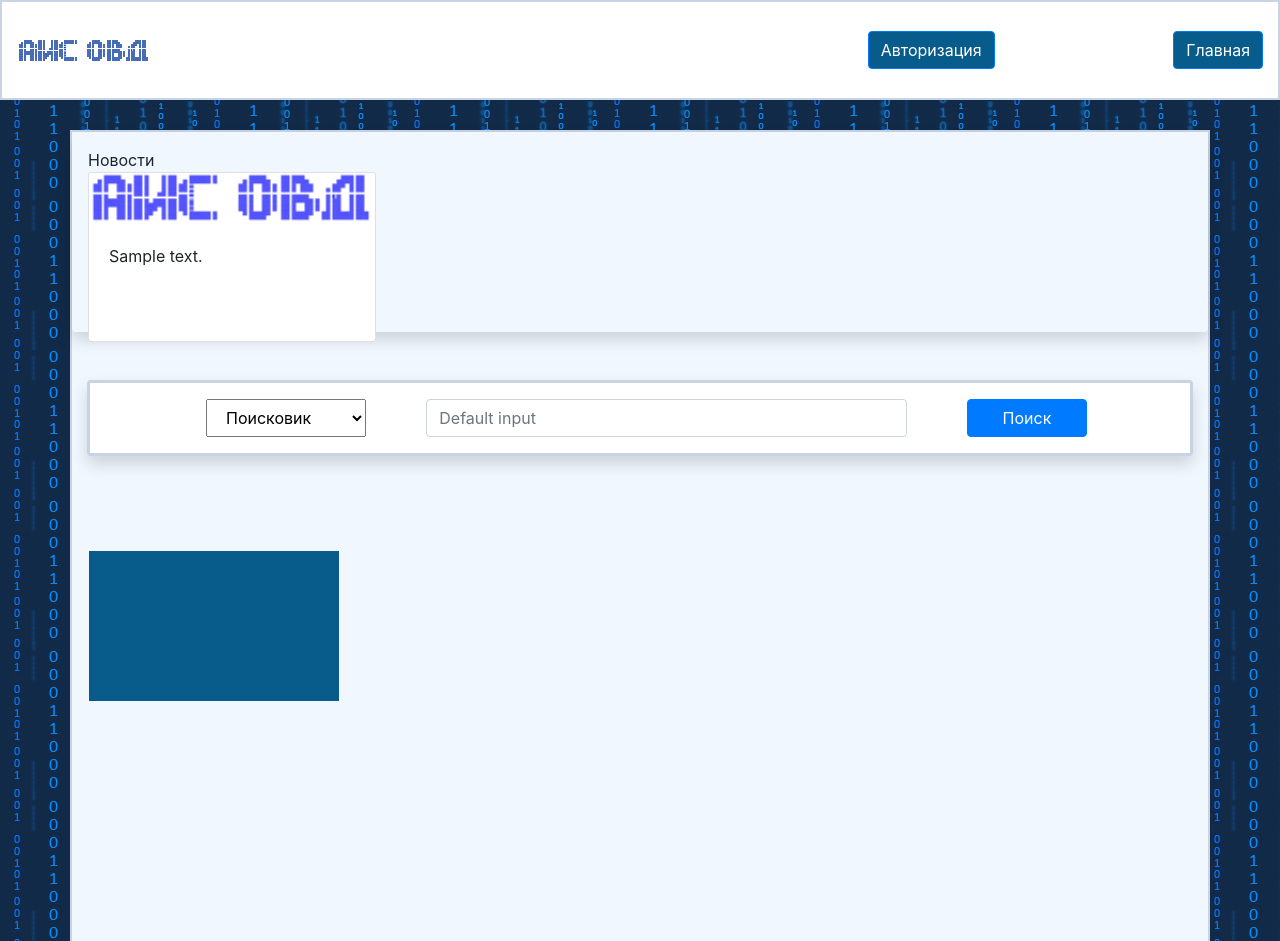
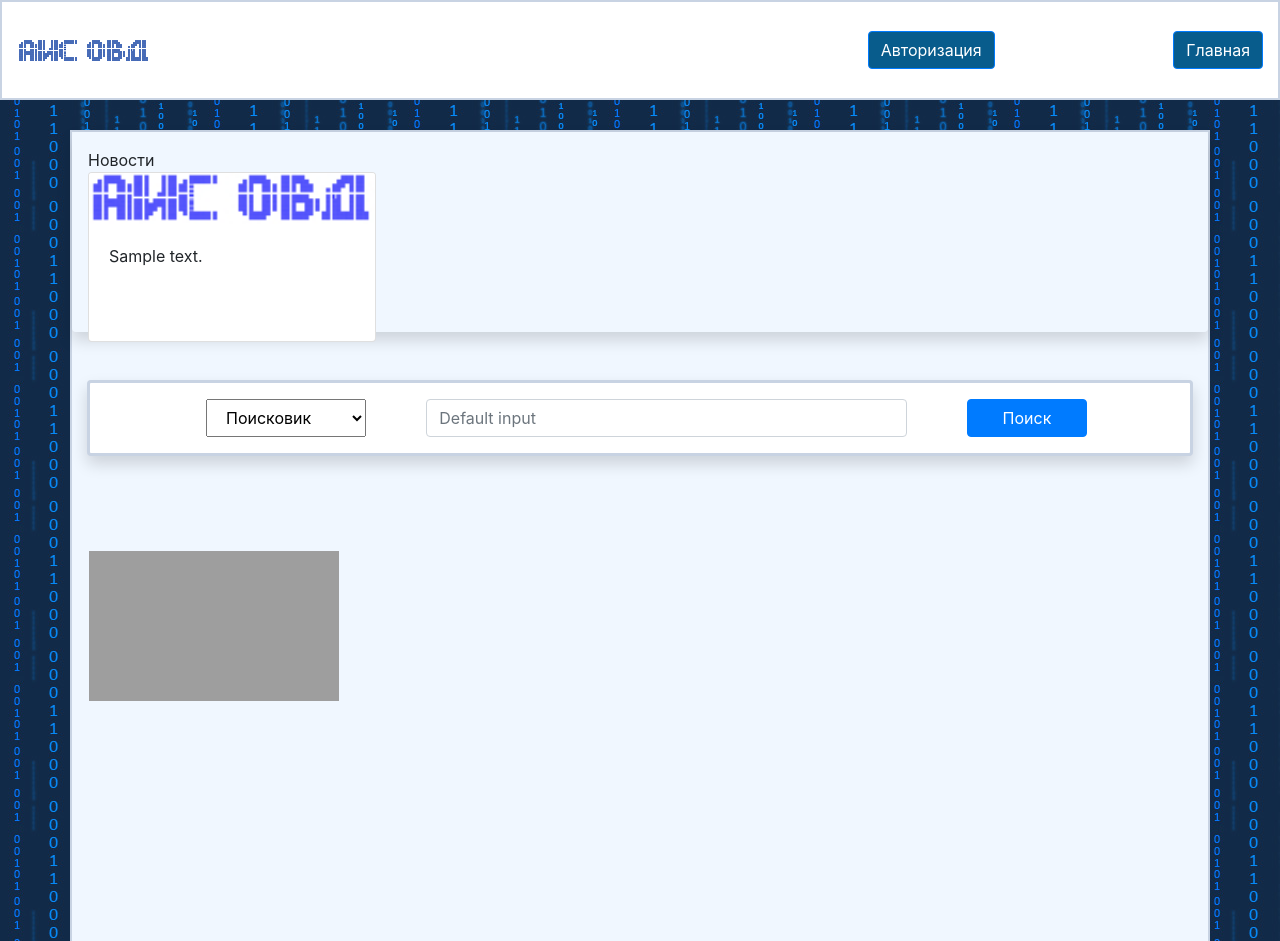
Before and after one commit to AlanLeinhard/main.ais, a Flask app: template app/templates/site/index.html in a window 1280 px wide. Shown: the top 941 px of the page. Run offline with Flask 2, Linux system fonts and the light colour scheme; the template is opened without the code that fills it: most values are stand-ins (such as "Sample title", 1, 10 or a date in 2020); some libraries are stand-ins or nearby versions; grey boxes are pictures that could not be loaded.

Commit message:
последние

```diff
--- a/app/templates/site/index.html
+++ b/app/templates/site/index.html
@@ -98,12 +98,12 @@
 
     {% for el in item %}
      <div class="elementsetki col-3">
-      <div class="holder cola col-3">
+      <a href="#"><div class="holder cola col-3" style="background: url('pic.jpg') #085C8C">
         <div class="block">
         <h2>{{el.title}}</h2>
         {{el.desc}}
         </div>
-        </div> </div>
+        </div> </div> </a>
 
 
     {%endfor%}
```
